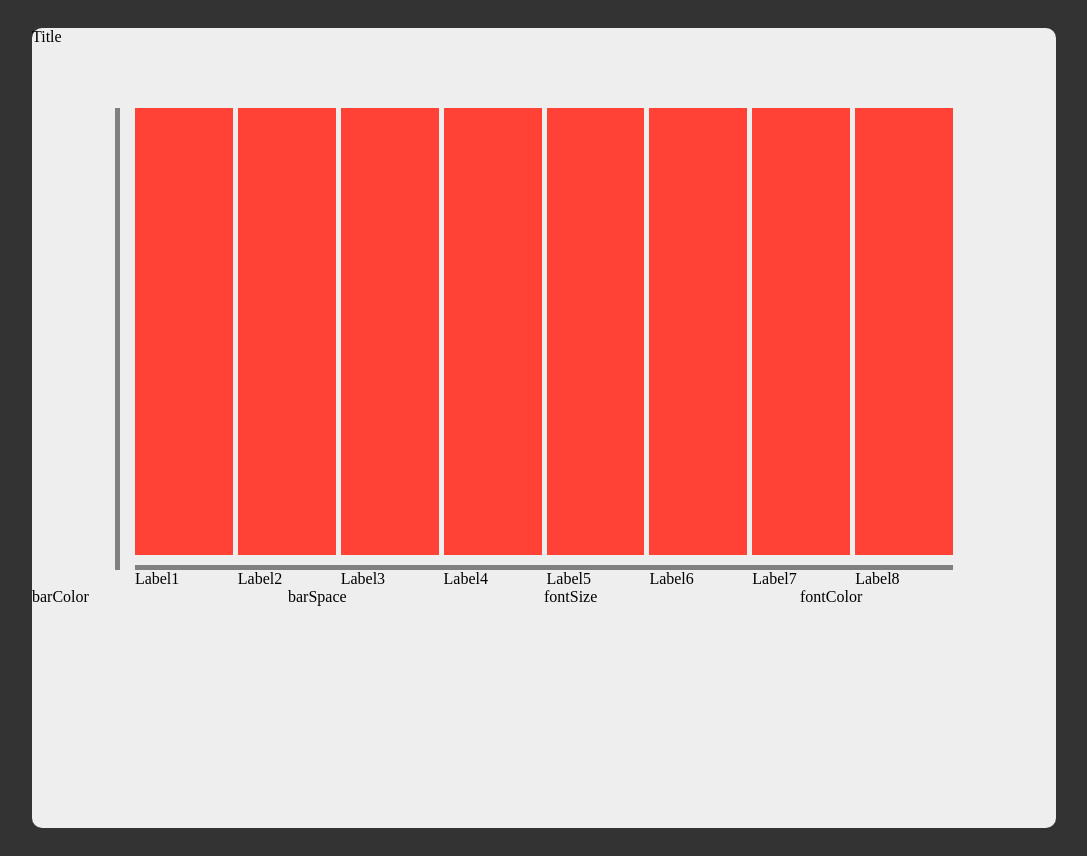
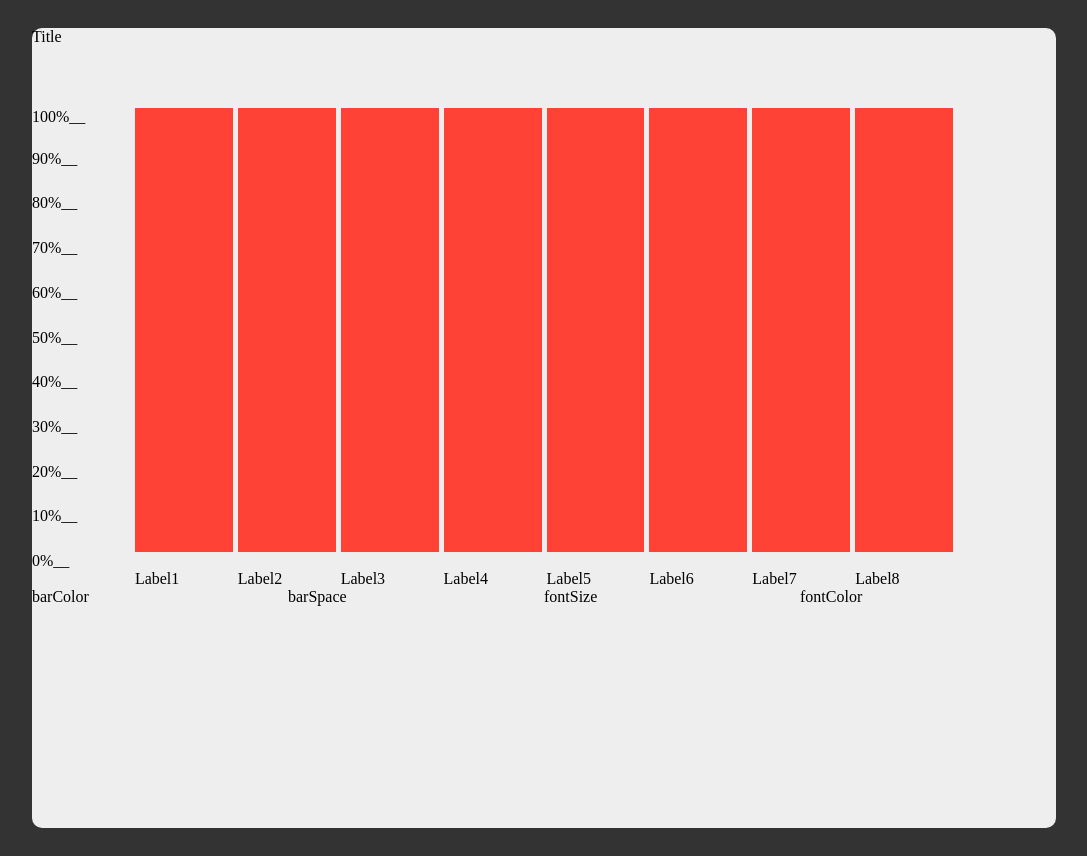
Before and after one commit to MaxWong03/barChart, a plain HTML site: page index.html in a window 1280 px wide. Shown: the whole page, without its empty margins (96-1183 px from the left). Drawn offline with Linux system fonts and the light colour scheme.

Commit message:
yaxis now shows ticks

```diff
--- a/index.html
+++ b/index.html
@@ -18,8 +18,17 @@
     </div>
     <div class="barChart">
       <div class="chart">
-          <div class="yAxis"></div>
-          <div class="xAxis"></div>
+          <div class="hunPercent">100%</div>
+          <div class="ninetyPercent">90%</div>
+          <div class="eightyPercent">80%</div>
+          <div class="seventyPercent">70%</div>
+          <div class="sixtyPercent">60%</div>
+          <div class="fiftyPercent">50%</div>
+          <div class="fourtyPercent">40%</div>
+          <div class="thirtyPercent">30%</div>
+          <div class="twentyPercent">20%</div>
+          <div class="tenPercent">10%</div>
+          <div class="zeroPercent">0%</div>
       </div>
     </div>
     <div class="option">
--- a/stylesheet.css
+++ b/stylesheet.css
@@ -37,16 +37,54 @@ html{
 
 
 .yAxis{
-  border-right: 5px solid grey;
+  border-right: 5px solid rgba(128, 128, 128, 0.781);;
   grid-row: 1/101;
   margin-right: 10px;
 }
 
-.xAxis{
+[class*="Percent"]{
+  grid-column: 1/2;
+}
+
+[class*="Percent"]::after{
+  display: inline-block;
+  content: "  __  ";
+}
+
+.hunPercent{
+  grid-row: 0;
+}
+
+.ninetyPercent{
+  grid-row: 10;
+}
+
+.eightyPercent{
+  grid-row: 20;
+}
+.seventyPercent{
+  grid-row: 30;
+}
+.sixtyPercent{
+  grid-row: 40;
+}
+.fiftyPercent{
+  grid-row: 50;
+}
+.fourtyPercent{
+  grid-row: 60;
+}
+.thirtyPercent{
+  grid-row: 70;
+}
+.twentyPercent{
+  grid-row: 80;
+}
+.tenPercent{
+  grid-row: 90;
+}
+.zeroPercent{
   grid-row: 100;
-  border-top: 5px solid grey;
-  grid-column: 2/10;
-  margin-top: 10px;
 }
 
 .option{
```
